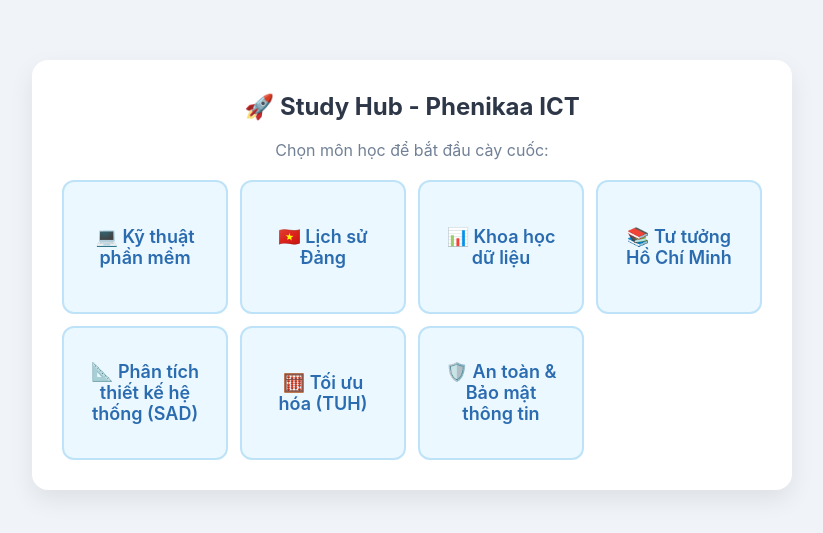
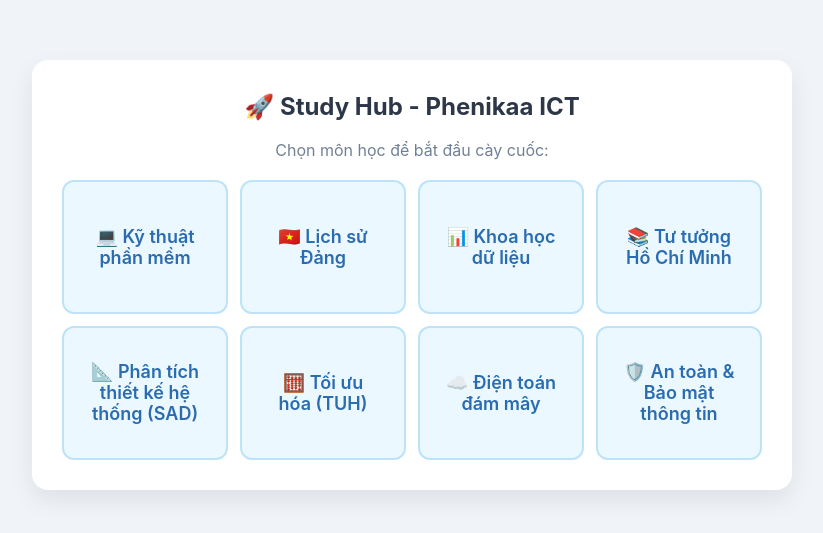
Before and after one commit to gnavdev28/ktpmtest, a plain HTML site: page index.html in a window 1280 px wide. Shown: the part 145-678 px from the top of the page, without its empty margins (228-1051 px from the left). Drawn offline with nearby package versions, Linux system fonts and the light colour scheme.

Commit message:
chore(local): khoi phuc day du mon DTDM va ATBM o local

```diff
--- a/index.html
+++ b/index.html
@@ -240,6 +240,7 @@
     </div>
 
     <script>
+        // Database gộp cả 2 môn
         const db = [
             {
                 id: "ktpm",
@@ -304,6 +305,19 @@
                 files: [
                     { name: "Lý thuyết TUH", file: "tuh/lythuyet.txt" },
                     { name: "Bài tập TUH", file: "tuh/baitap.txt" }
+                ]
+            },
+            {
+                id: "dtdm",
+                name: "☁️ Điện toán đám mây",
+                files: [
+                    { name: "Khóa 1: Introduction to Cloud (80 câu)", file: "dtdm/coursera_k1_intro.txt" },
+                    { name: "Khóa 2: AWS Cloud Technical Essentials (56 câu)", file: "dtdm/coursera_k2_essentials.txt" },
+                    { name: "Khóa 3: Architecting Solutions on AWS (29 câu)", file: "dtdm/coursera_k3_architecting.txt" },
+                    { name: "AWS Chọn nhiều - Phần 1 (50 câu)", file: "dtdm/aws_clf_p1.txt" },
+                    { name: "AWS Chọn nhiều - Phần 2 (50 câu)", file: "dtdm/aws_clf_p2.txt" },
+                    { name: "AWS Chọn nhiều - Phần 3 (50 câu)", file: "dtdm/aws_clf_p3.txt" },
+                    { name: "AWS Chọn nhiều - Phần 4 (77 câu)", file: "dtdm/aws_clf_p4.txt" }
                 ]
             },
             {
```
